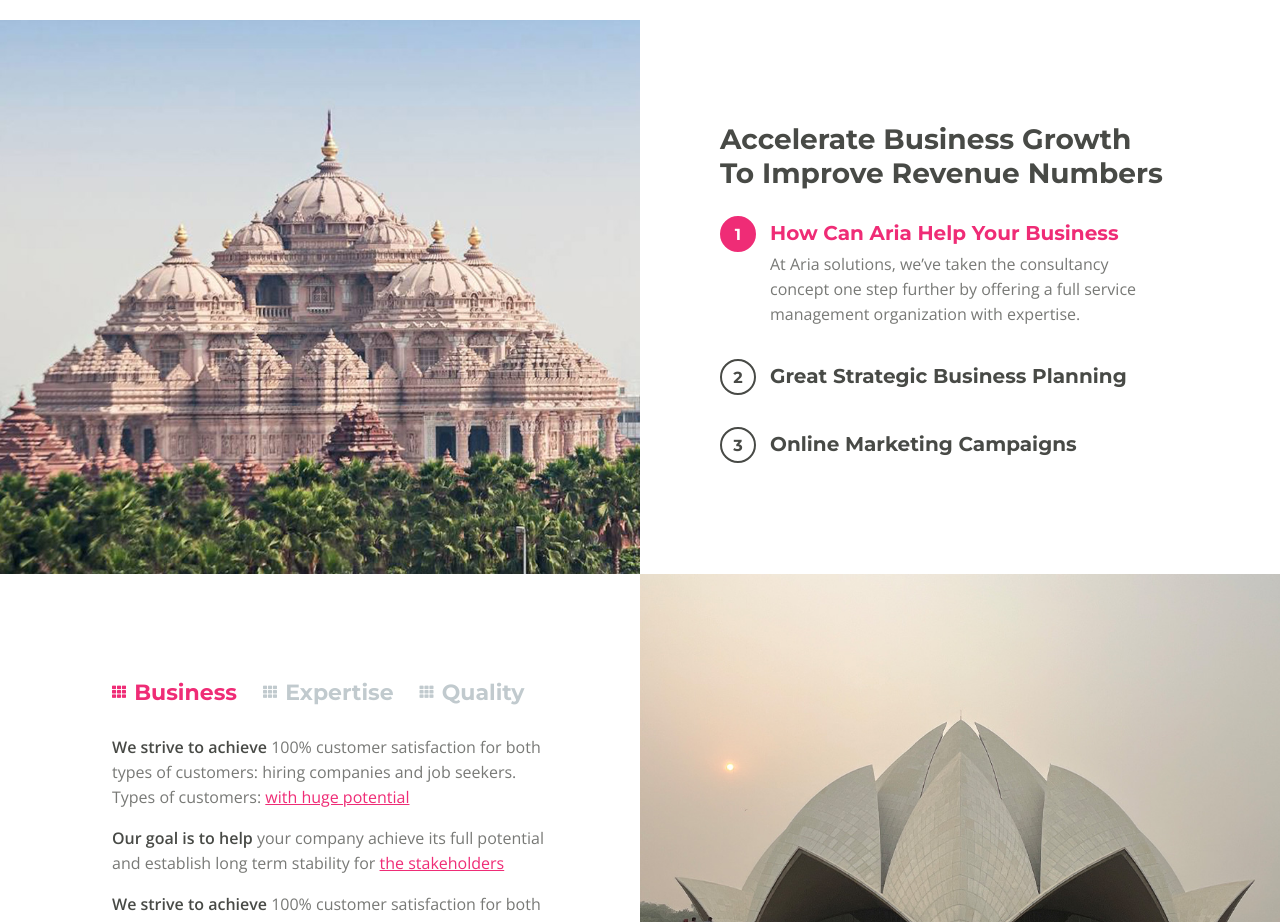
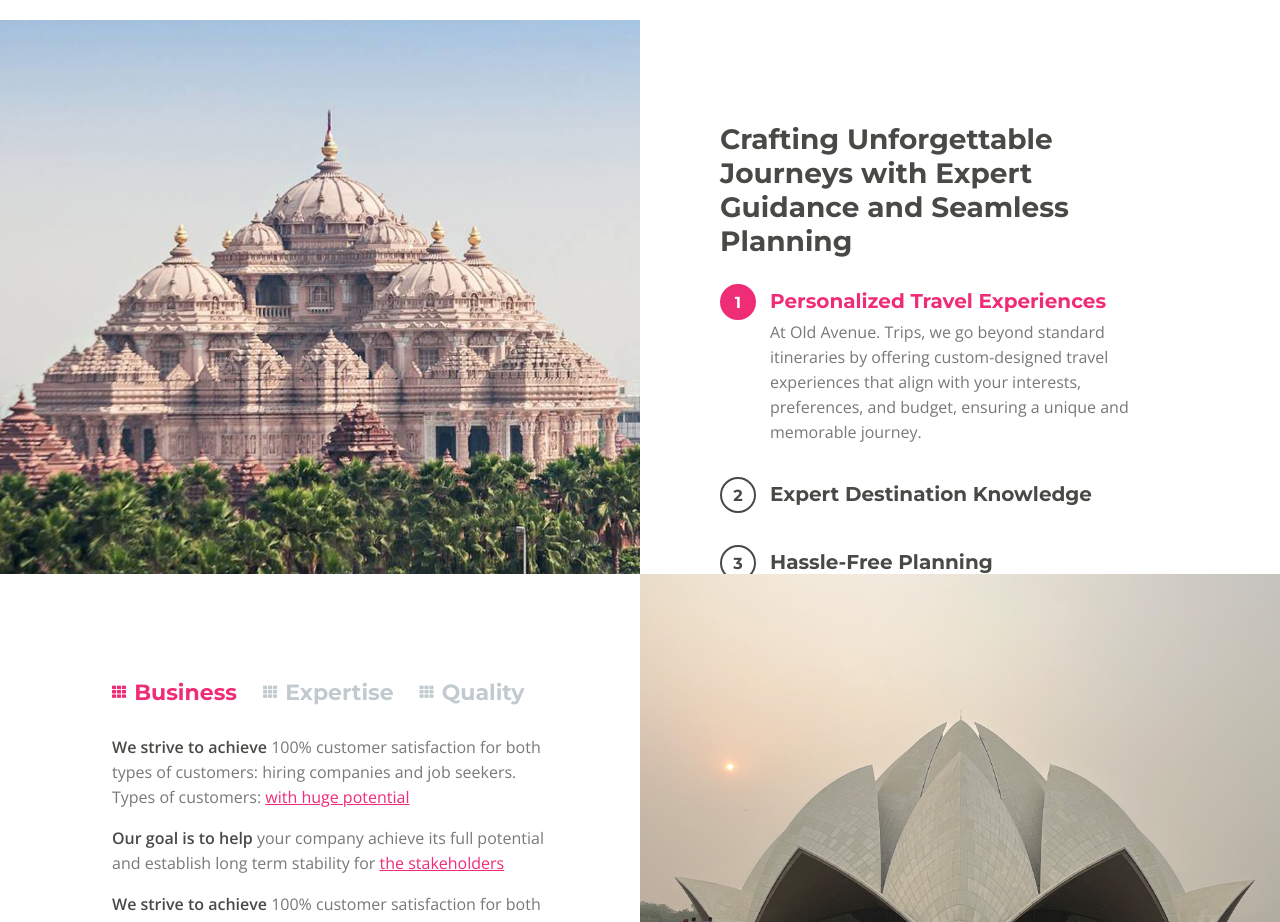
Before and after one commit to ASIFALI-KP/oldavenue, a plain HTML site: page index.html in a window 1280 px wide. Shown: the part 1760-2682 px from the top of the page. Drawn offline with nearby package versions, Linux system fonts and the light colour scheme.

Commit message:
Update index.html

```diff
--- a/index.html
+++ b/index.html
@@ -188,16 +188,16 @@
 
             <!-- Accordion -->
             <div class="accordion-container" id="accordionOne">
-                <h2>Accelerate Business Growth To Improve Revenue Numbers</h2>
+                <h2>Crafting Unforgettable Journeys with Expert Guidance and Seamless Planning</h2>
                 <div class="item">
                     <div id="headingOne">
                         <span data-toggle="collapse" data-target="#collapseOne" aria-expanded="true" aria-controls="collapseOne" role="button">
-                            <span class="circle-numbering">1</span><span class="accordion-title">How Can Aria Help Your Business</span>
+                            <span class="circle-numbering">1</span><span class="accordion-title">Personalized Travel Experiences</span>
                         </span>
                     </div>
                     <div id="collapseOne" class="collapse show" aria-labelledby="headingOne" data-parent="#accordionOne">
                         <div class="accordion-body">
-                            At Aria solutions, we’ve taken the consultancy concept one step further by offering a full service management organization with expertise.
+                            At Old Avenue. Trips, we go beyond standard itineraries by offering custom-designed travel experiences that align with your interests, preferences, and budget, ensuring a unique and memorable journey.
                         </div>
                     </div>
                 </div> <!-- end of item -->
@@ -205,12 +205,12 @@
                 <div class="item">
                     <div id="headingTwo">
                         <span class="collapsed" data-toggle="collapse" data-target="#collapseTwo" aria-expanded="false" aria-controls="collapseTwo" role="button">
-                            <span class="circle-numbering">2</span><span class="accordion-title">Great Strategic Business Planning</span>
+                            <span class="circle-numbering">2</span><span class="accordion-title">Expert Destination Knowledge</span>
                         </span>
                     </div>
                     <div id="collapseTwo" class="collapse" aria-labelledby="headingTwo" data-parent="#accordionOne">
                         <div class="accordion-body">
-                            Aria partners with businesses to business growth and development ideas including environment analysis, plan execution and evaluation.
+                           Our team of seasoned travel experts and local guides provide insider knowledge and recommendations, ensuring that you experience the best each destination has to offer—beyond just the tourist spots.
                         </div>
                     </div>
                 </div> <!-- end of item -->
@@ -218,12 +218,12 @@
                 <div class="item">
                     <div id="headingThree">
                         <span class="collapsed" data-toggle="collapse" data-target="#collapseThree" aria-expanded="false" aria-controls="collapseThree" role="button">
-                            <span class="circle-numbering">3</span><span class="accordion-title">Online Marketing Campaigns</span>
+                            <span class="circle-numbering">3</span><span class="accordion-title">Hassle-Free Planning</span>
                         </span>
                     </div>
                     <div id="collapseThree" class="collapse" aria-labelledby="headingThree" data-parent="#accordionOne">
                         <div class="accordion-body">
-                            An awesome online marketing plan won't save your bad product but paired with a good product, the sky is the limit for what can be achieved.
+                            From accommodation and transport to curated activities and local dining, we handle every aspect of your trip, allowing you to relax and enjoy your vacation without the stress of planning.
                         </div>
                     </div>
                 </div> <!-- end of item -->
```
